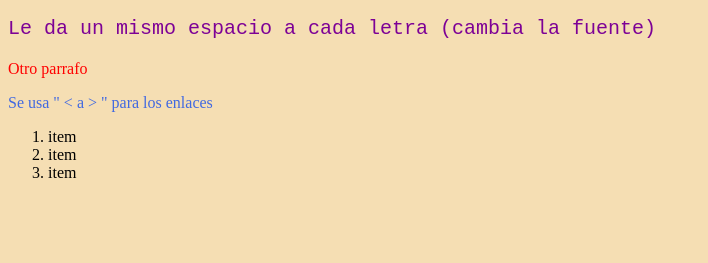
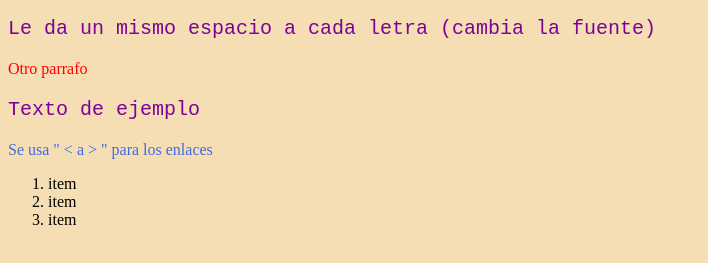
Before and after one commit to Shiukino/primera_pagina, a plain HTML site: page index.html in a window 1280 px wide. Shown: the part 119-382 px from the top of the page, without its empty margins (0-708 px from the left). Drawn offline with Linux system fonts and the light colour scheme.

Commit message:
agrego etiquita pre

```diff
--- a/index.html
+++ b/index.html
@@ -16,6 +16,7 @@
         <p>Hola desde html<br> br es un salto de linea</p>
         <pre>Le da un mismo espacio a cada letra (cambia la fuente)</pre>
         <p style="color:red">Otro parrafo</p>
+        <pre>Texto de ejemplo</pre>
         <p>Se usa " < a > " para los enlaces</p>
         <ol>
             <li>item</li>
```
